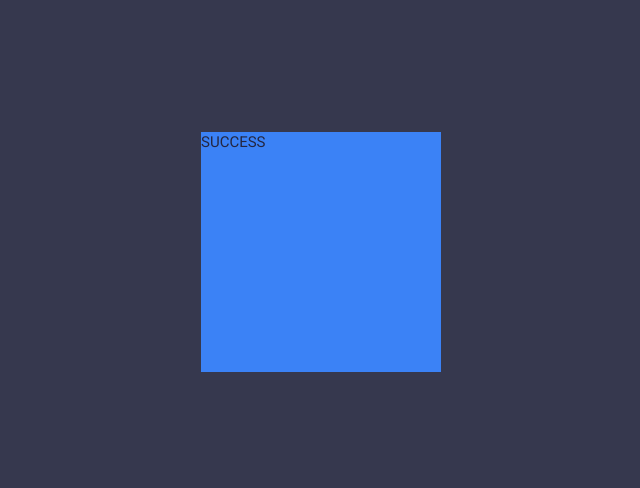
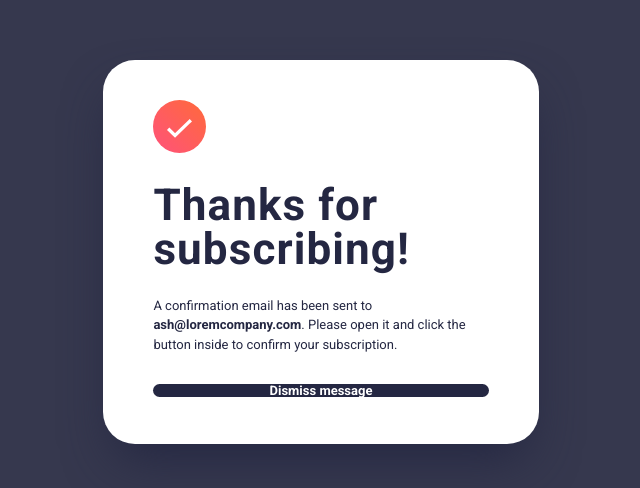
Before and after one commit to pkthunder87/newsletter-sign-up, a React (Vite) app: page /success in a window 1280 px wide. Shown: the part 148-636 px from the top of the page, without its empty margins (319-959 px from the left). Built offline with nearby package versions, Linux system fonts and the light colour scheme.

Commit message:
Feat: Finish styling for Success.jsx

```diff
--- a/src/components/Email.jsx
+++ b/src/components/Email.jsx
@@ -1,7 +1,16 @@
+import { useNavigate } from 'react-router-dom';
+
 function Email() {
+  const navigate = useNavigate();
+
+  function handleSubmit(e) {
+    e.preventDefault();
+    navigate('/success');
+  }
+
   return (
     <div className="mt-16">
-      <form action="" className="flex flex-col">
+      <form onSubmit={handleSubmit} className="flex flex-col">
         <label className="text-[1.6rem] font-bold" htmlFor="email">
           Email address
         </label>
--- a/src/pages/Success.jsx
+++ b/src/pages/Success.jsx
@@ -1,5 +1,24 @@
 function Success() {
-  return <div className="h-96 w-96 bg-blue-500 text-2xl">SUCCESS</div>;
+  return (
+    <div className="flex flex-col bg-frontend-white leading-[1] shadow-2xl shadow-dark-slate-grey md:h-[48dvh] md:w-[34dvw] md:gap-8 md:rounded-[32px] md:p-20">
+      <img
+        className="h-[5.25rem] w-[5.25rem] md:-mt-4"
+        src="icon-success.svg"
+        alt="checkmark"
+      />
+      <h2 className="font-bold tracking-wide md:mt-4 md:text-[4.4rem]">
+        Thanks for subscribing!
+      </h2>
+      <p className="text-[1.3rem] leading-normal md:mt-2">
+        A confirmation email has been sent to{' '}
+        <strong>ash@loremcompany.com</strong>. Please open it and click the
+        button inside to confirm your subscription.
+      </p>
+      <button className=" mt-4 h-20 rounded-xl bg-dark-slate-grey text-[1.3rem] font-bold text-frontend-white   hover:bg-gradient-to-r hover:from-pink hover:to-orange ">
+        Dismiss message
+      </button>
+    </div>
+  );
 }
 
 export default Success;
```
